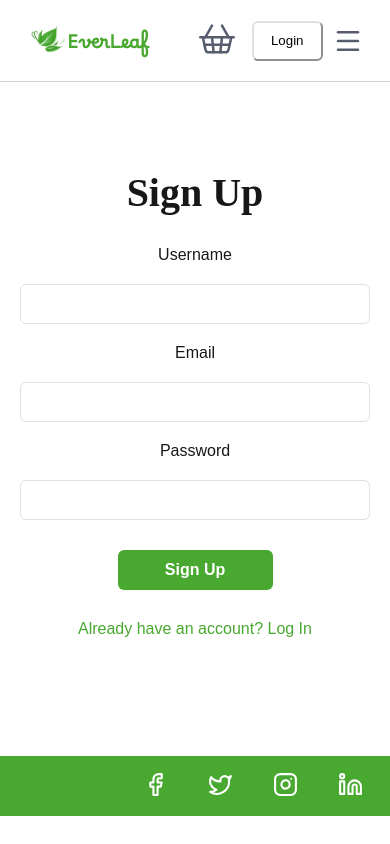
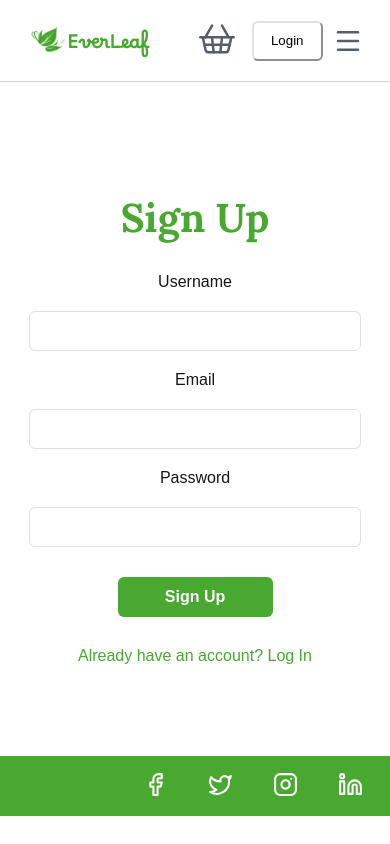
Before and after one commit to Elnaz-Talebi/final-project, a Next.js app in the folder web/: page /user/register in a window 390 px wide. Built offline with nearby package versions, Linux system fonts and the light colour scheme; no server answers.

Commit message:
sign up page mobile version

```diff
--- a/web/src/app/user/register/page.module.css
+++ b/web/src/app/user/register/page.module.css
@@ -1,3 +1,8 @@
+@font-face {
+  font-family: Lora;
+  src: url("Lora-VariableFont_wght.ttf");
+}
+
 .form {
   display: flex;
   flex-direction: column;
@@ -6,7 +11,7 @@
 }
 
 .login_page {
-  height: 80vh;
+  min-height: 80vh;
   display: flex;
   flex-direction: column;
   justify-content: center;
@@ -17,7 +22,8 @@
   font-family: Lora;
   font-size: 40px;
   margin-bottom: 30px;
-  margin-top: -30px;
+  margin-top: 50px;
+  color: #48a830;
 }
 
 .input_bar {
@@ -47,6 +53,7 @@
 .a {
   color: #48a830ff;
   margin-top: 30px;
+  margin-bottom: 30px;
 }
 
 .modalOverlay {
@@ -92,3 +99,9 @@
     transform: translateY(-20px);
   }
 }
+
+@media (max-width: 768px) {
+  .input_bar{
+    width: 85vw;
+  }
+}
```
Also changed, not shown: web/src/app/user/register/Lora-VariableFont_wght.ttf (added).
